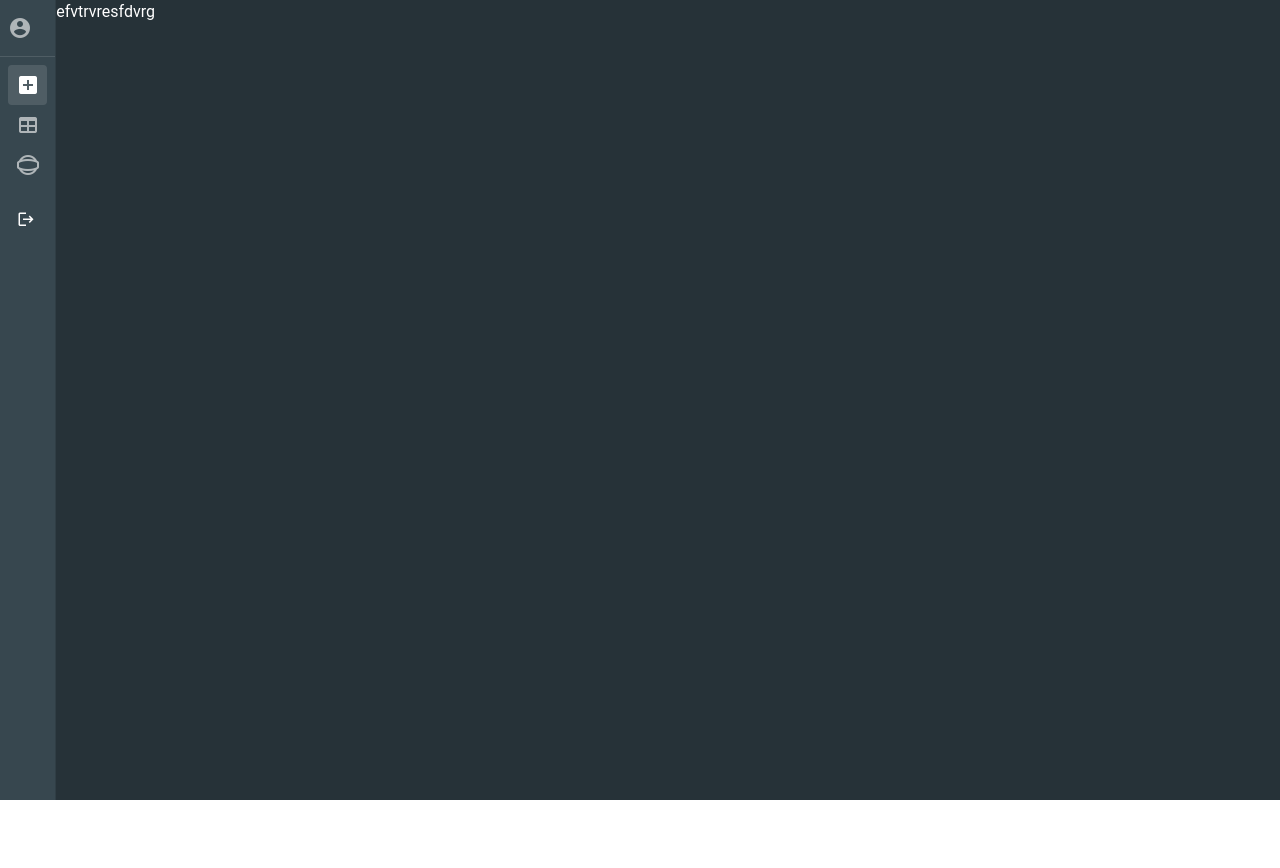
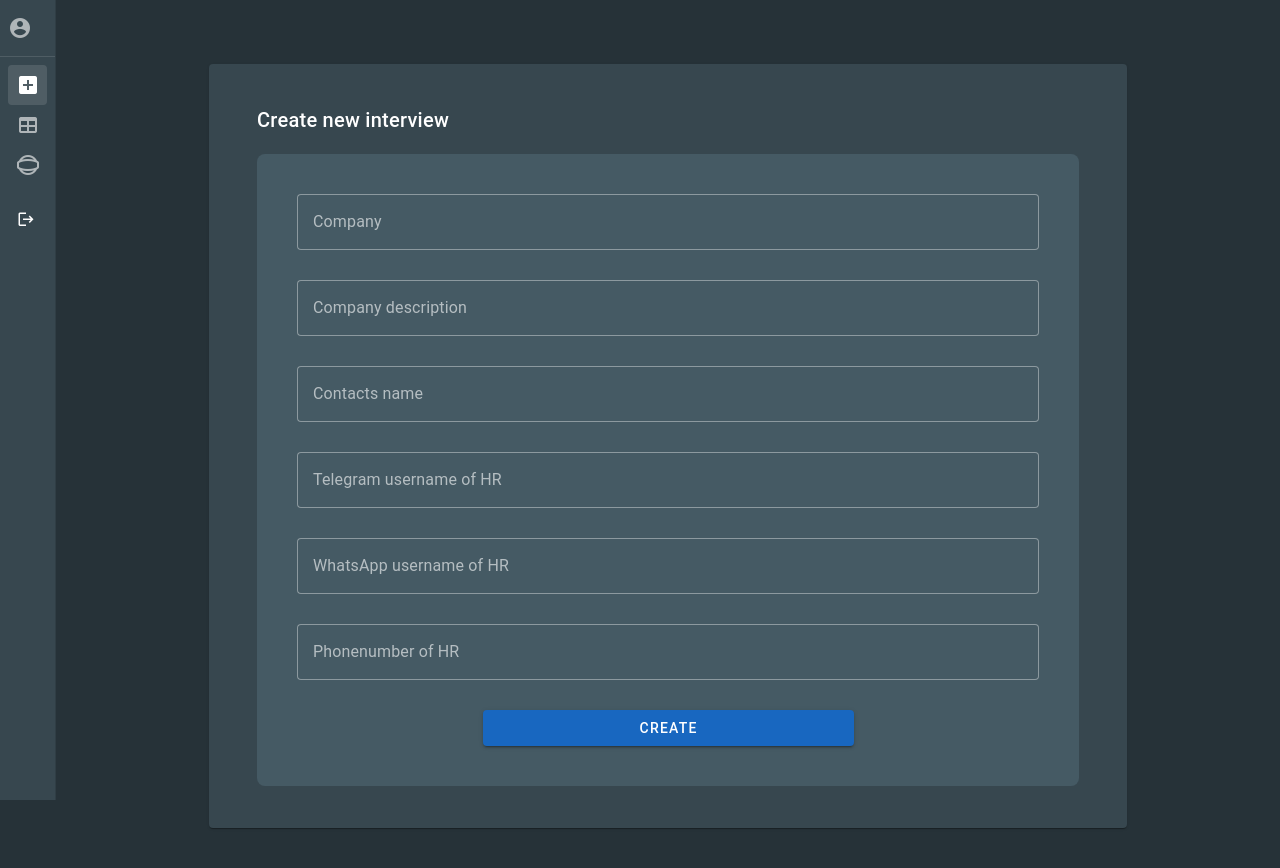
Before and after one commit to Vladislav-bot203/vuetify_typescript_project, a Vue app: page / in a window 1280 px wide. Before the commit the page ends 800 px from the top, so only its background shows below. Built offline with nearby package versions, Linux system fonts and the light colour scheme; no server answers; sample sign-in values are in the browser's storage.

Commit message:
feat: start implementind adding new interview functionality

```diff
--- a/src/components/ui/AppAlert.vue
+++ b/src/components/AppAlert.vue
@@ -13,7 +13,7 @@
 </template>
 
 <script lang="ts" setup>
-import useAlertStore from '../../stores/alert-storage'
+import useAlertStore from '../stores/alert-storage'
 
 const alertStore = useAlertStore()
 
--- /dev/null
+++ b/src/components/ui/AppPage.vue
@@ -0,0 +1,24 @@
+<template>
+    <div class="container">
+        <v-card class="w-75 h-100  bg-blue-grey-darken-3 mt-16 pa-8">
+            <slot name="title"></slot>
+            <slot name="body"></slot>
+        </v-card>
+    </div>
+</template>
+
+<script lang="ts" setup>
+
+</script>
+
+<style scoped>
+.container {
+    padding-left: 56px;
+    width: 100%;
+    display: flex;
+    align-items: flex-start;
+    justify-content: center;
+    min-height: 100vh;
+    padding-bottom: 40px;
+}
+</style>
--- /dev/null
+++ b/src/hooks/createInterview.ts
@@ -0,0 +1,33 @@
+import { ref } from "vue";
+
+export default function useCreateInterview () {
+const company = ref<string>('');
+const description = ref<string>('');
+const name = ref<string>('');
+const telegram = ref<string>('');
+const whatsapp = ref<string>('');
+const phonenumber = ref<string>('');
+
+function clearData() {
+    company.value = '';
+    description.value = '';
+    name.value = '';
+    telegram.value = '';
+    whatsapp.value = '';
+    phonenumber.value = '';
+}
+
+function sendData() {
+    clearData();
+}
+
+return {
+    company,
+    description,
+    name,
+    telegram,
+    whatsapp,
+    phonenumber,
+    sendData
+}
+}
--- a/src/views/AuthView.vue
+++ b/src/views/AuthView.vue
@@ -64,7 +64,7 @@
 </template>
 
 <script setup lang="ts">
-import AppAlert from "../components/ui/AppAlert.vue";
+import AppAlert from "../components/AppAlert.vue";
 import useAuthStore from "../stores/auth-storage";
 import useAlertStore from "../stores/alert-storage.ts";
 import { computed, ref } from "vue";
@@ -77,7 +77,7 @@ const inputVisibility = computed<boolean>(() => alertStore.isVisible);
 const buttonText = computed<string>(() => authStore.buttonText);
 const title = computed<string>(() => authStore.title);
 const linkText = computed<string>(() => authStore.linkText);
-const loading = computed<boolean>(() => authStore.isLoading)
+const loading = computed<boolean>(() => authStore.isLoading);
 
 function changeForm(): void {
   authStore.changeForm(form);
--- a/src/views/HomeView.vue
+++ b/src/views/HomeView.vue
@@ -1,7 +1,67 @@
 <template>
-    <div>3qfwewefvtrvresfdvrg</div>
+    <app-page>
+        <template #title>
+            <v-card-title>Create new interview</v-card-title>
+        </template>
+        <template #body>
+            <v-card-item>
+                <v-form class="bg-blue-grey-darken-2 d-flex flex-column ga-2 pa-10 rounded-lg" @submit.prevent="sendData">
+                    <v-text-field
+                      clearable
+                      variant="outlined"
+                      label="Company"
+                      v-model="company"
+                    ></v-text-field>
+                    <v-text-field
+                      clearable
+                      variant="outlined"
+                      label="Company description"
+                      v-model="description"
+                    ></v-text-field>
+                    <v-text-field
+                      clearable
+                      variant="outlined"
+                      label="Contacts name"
+                      v-model="name"
+                    ></v-text-field>
+                    <v-text-field
+                      clearable
+                      variant="outlined"
+                      label="Telegram username of HR"
+                      v-model="telegram"
+                    ></v-text-field>
+                    <v-text-field
+                      clearable
+                      variant="outlined"
+                      label="WhatsApp username of HR"
+                      v-model="whatsapp"
+                    ></v-text-field>
+                    <v-text-field
+                      clearable
+                      variant="outlined"
+                      label="Phonenumber of HR"
+                      v-model="phonenumber"
+                    ></v-text-field>
+                    <v-btn type="submit" text="Create" color="primary w-50 align-self-center"></v-btn>
+                </v-form>
+            </v-card-item>
+        </template>
+    </app-page>
 </template>
 
 <script setup lang="ts">
+import AppPage from '../components/ui/AppPage.vue';
+import useCreateInterview from '../hooks/createInterview';
 
+const createInterview = useCreateInterview();
+
+const {
+    company,
+    description,
+    name,
+    telegram,
+    whatsapp,
+    phonenumber,
+    sendData
+} = createInterview;
 </script>
```
Also changed, not shown: src/stores/interviews-storage.ts (added, +7 -0 lines).
